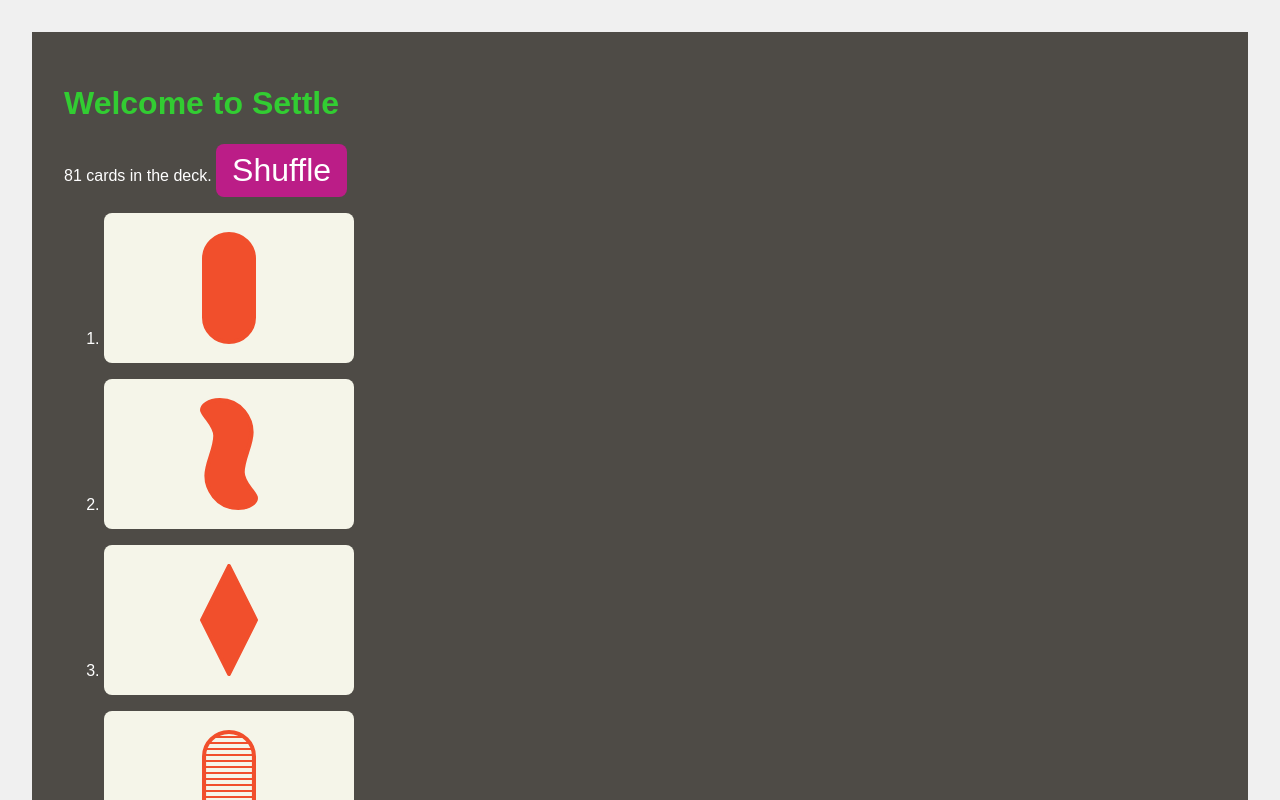
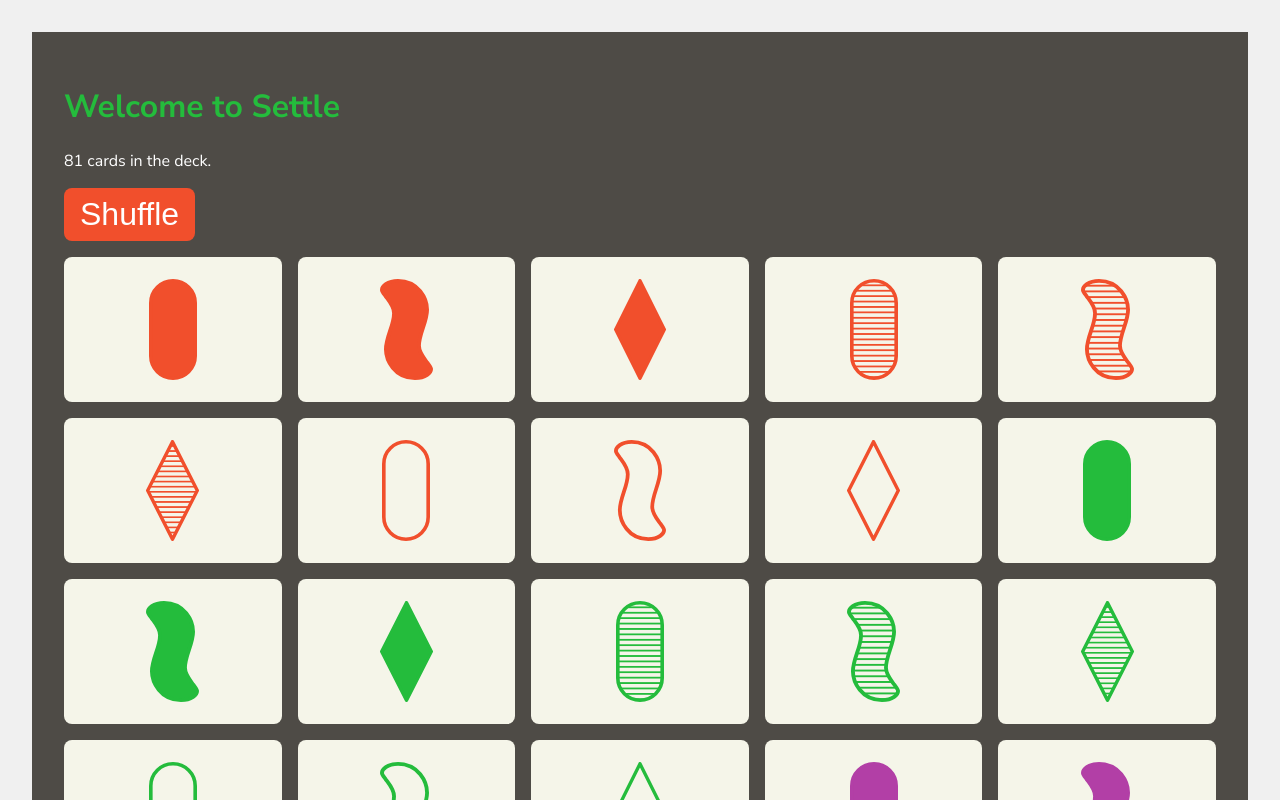
Before and after one commit to stephenjbell/settle, a SvelteKit app: page / in a window 1280 px wide. Shown: the top 800 px of the page. Built offline with nearby package versions, Linux system fonts and the light colour scheme.

Commit message:
Make a grid of cards, improve aesthetics

```diff
--- a/src/app.html
+++ b/src/app.html
@@ -2,15 +2,20 @@
 <html lang="en">
 	<head>
 		<meta charset="utf-8" />
+		<title>Settle Game</title>
 		<link rel="icon" href="%sveltekit.assets%/favicon.png" />
 		<meta name="viewport" content="width=device-width, initial-scale=1" />
 		%sveltekit.head%
+		<link rel="preconnect" href="https://fonts.googleapis.com">
+		<link rel="preconnect" href="https://fonts.gstatic.com" crossorigin>
+		<link href="https://fonts.googleapis.com/css2?family=Nunito+Sans:ital,opsz,wght@0,6..12,400;0,6..12,700;1,6..12,400;1,6..12,700&display=swap" rel="stylesheet">
 
 		<style>
 			body {
 				margin: 0;
 				padding: 2rem;
 				background-color: #f0f0f0;
+				font-family: 'Nunito Sans', sans-serif;
 			}
 		</style>
 	</head>
--- a/src/lib/components/Card.svelte
+++ b/src/lib/components/Card.svelte
@@ -19,16 +19,16 @@
   <style lang="scss">
     .card {
         display: flex;
-        gap: 5%;
-        width: 250px;
-        height: 150px;
+        gap: 4%;
+        width: 100%;
+        aspect-ratio: 1.5;
         background-color: #f5f5e9;
         border-radius: 0.5rem;
         align-items: center;
         justify-content:center;
 
         img {
-            height: 75%;
+            height: 70%;
             width: auto;
         }
     }
--- a/src/routes/+page.svelte
+++ b/src/routes/+page.svelte
@@ -49,32 +49,33 @@
     .settlegame {
         background-color: #4e4b46;
         color: #fff;
-        font-family: sans-serif;
         padding: 2rem;
 
         h1 {
-            color: limegreen
+            color: #24BC3C
         }
 
         button {
-            background-color: #bb1d87;
+            background-color: #F14F2C;
             color: #fff;
             border: none;
             border-radius: 0.5rem;
             padding: 0.5rem 1rem;
             font-size: 2em;
             cursor: pointer;
-            transition: 0.5s all ease-in-out;
+            transition: 0.2s all ease-in-out;
 
             &:hover {
-                background-color: #8b0d61;
+                background-color: #e0401c;
             }
         }
 
-        ol {
-            li {
-                margin-bottom:1rem;
-            }
+        ul {
+            display: grid;
+            grid-template-columns: repeat(auto-fit, minmax(200px, 1fr));
+            gap: 1rem;
+            list-style-type: none;
+            padding: 0;
         }
     }
 
@@ -82,12 +83,13 @@
 
 <div class="settlegame">
     <h1>Welcome to Settle</h1>
-
-    {cards.length} cards in the deck.
+    <p>
+        {cards.length} cards in the deck.
+    </p>
 
     <button on:click={shuffle}>Shuffle</button>
 
-    <ol>
+    <ul>
         {#each cards as card}
             <li>
                 <Card
@@ -98,5 +100,5 @@
                 />
             </li>
         {/each}
-    </ol>
+    </ul>
 </div>
```
